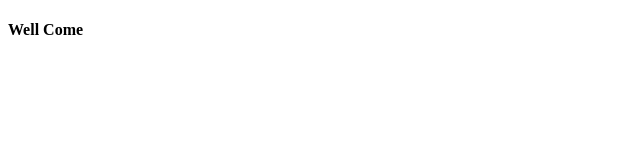
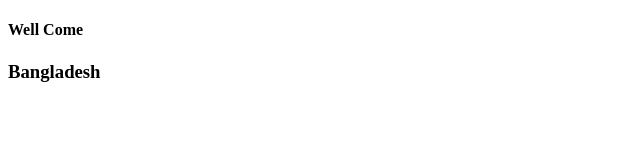
Before and after one commit to osmanforhad/share-testing, a plain HTML site: page index.html in a window 1280 px wide. Shown: the whole page, without its empty margins (0-640 px from the left). Drawn offline with Linux system fonts and the light colour scheme.

Commit message:
test update

```diff
--- a/index.html
+++ b/index.html
@@ -8,5 +8,8 @@
 </head>
 <body>
     <h4>Well Come</h4>
+    <h3>
+        Bangladesh
+    </h3>
 </body>
 </html>
```
